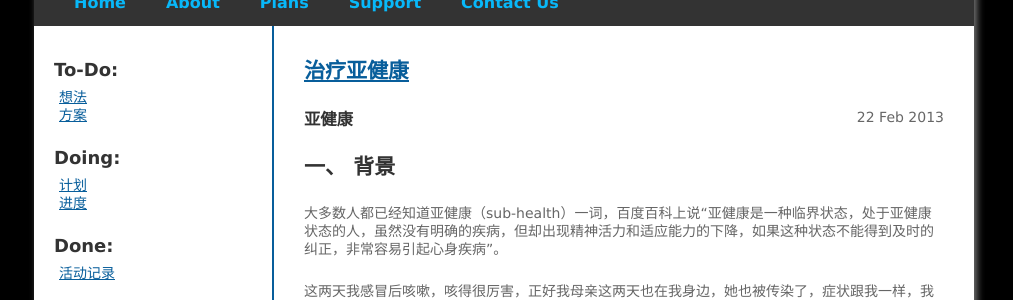
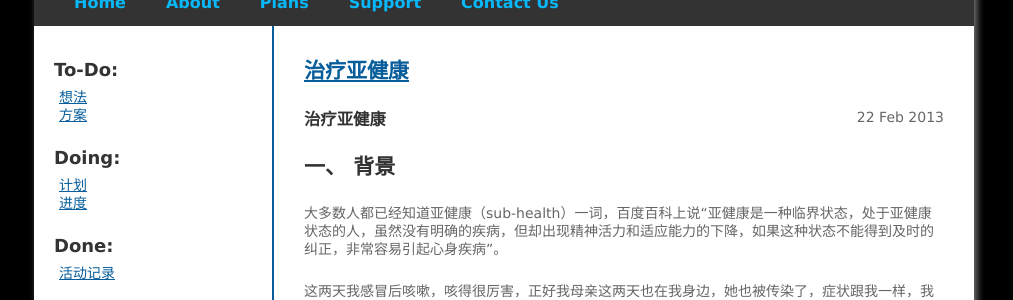
Before and after one commit to huangdong99/huangdong99.github.com, a Jekyll site: the page built from _posts/2013-02-22-idea-sub-health.md, in a window 1280 px wide. Shown: the part 169-469 px from the top of the page, without its empty margins (136-1149 px from the left). Built offline with Jekyll 4.4.1, drawn with Linux system fonts in a browser that asks for light colours; Markdown is read by kramdown in place of the engine named in the settings.

```diff
--- a/_posts/2013-02-22-idea-sub-health.md
+++ b/_posts/2013-02-22-idea-sub-health.md
@@ -5,7 +5,7 @@ category: idea
 tags: 亚健康 中医 西医 保健 网络诊疗 远程诊疗
 ---
 
-亚健康
+治疗亚健康
 ===============
 
 一、 背景
```
Also changed, not shown: _posts/2013-02-18-idea-spring-festival.md (+1 -0 lines).
